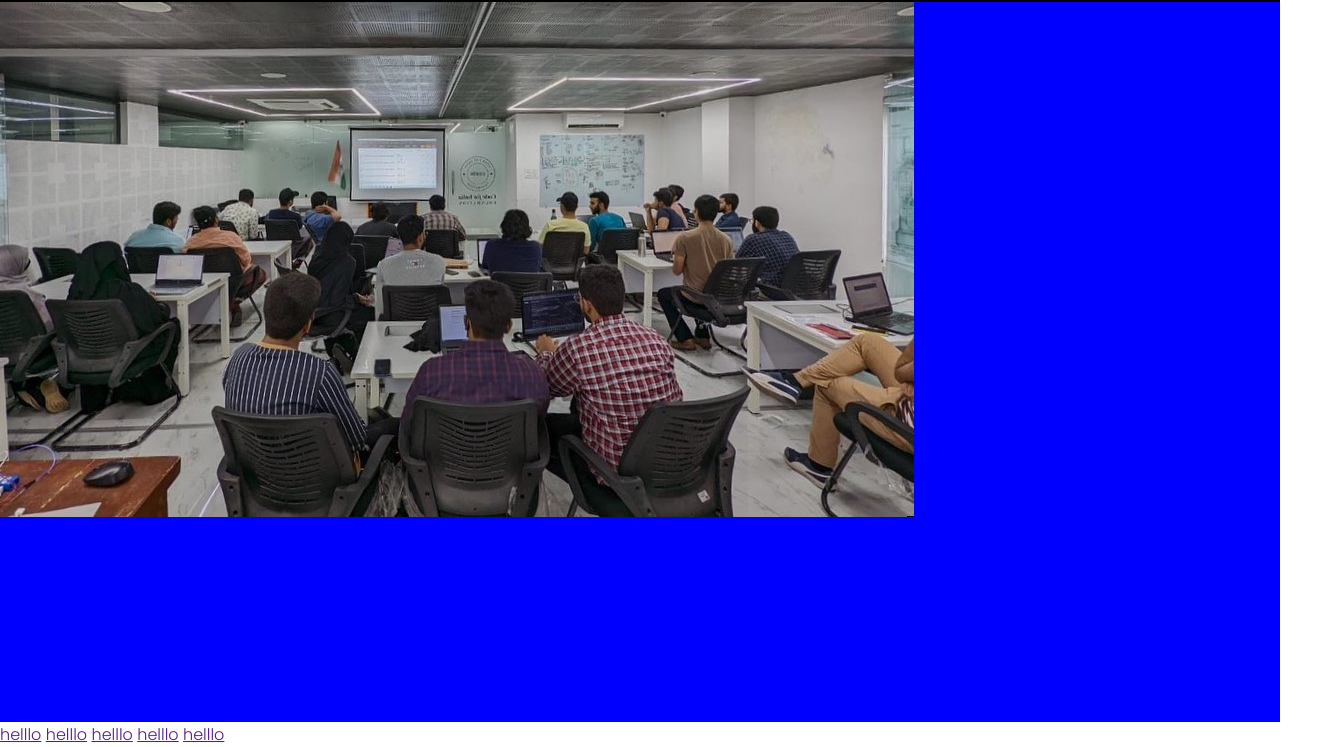
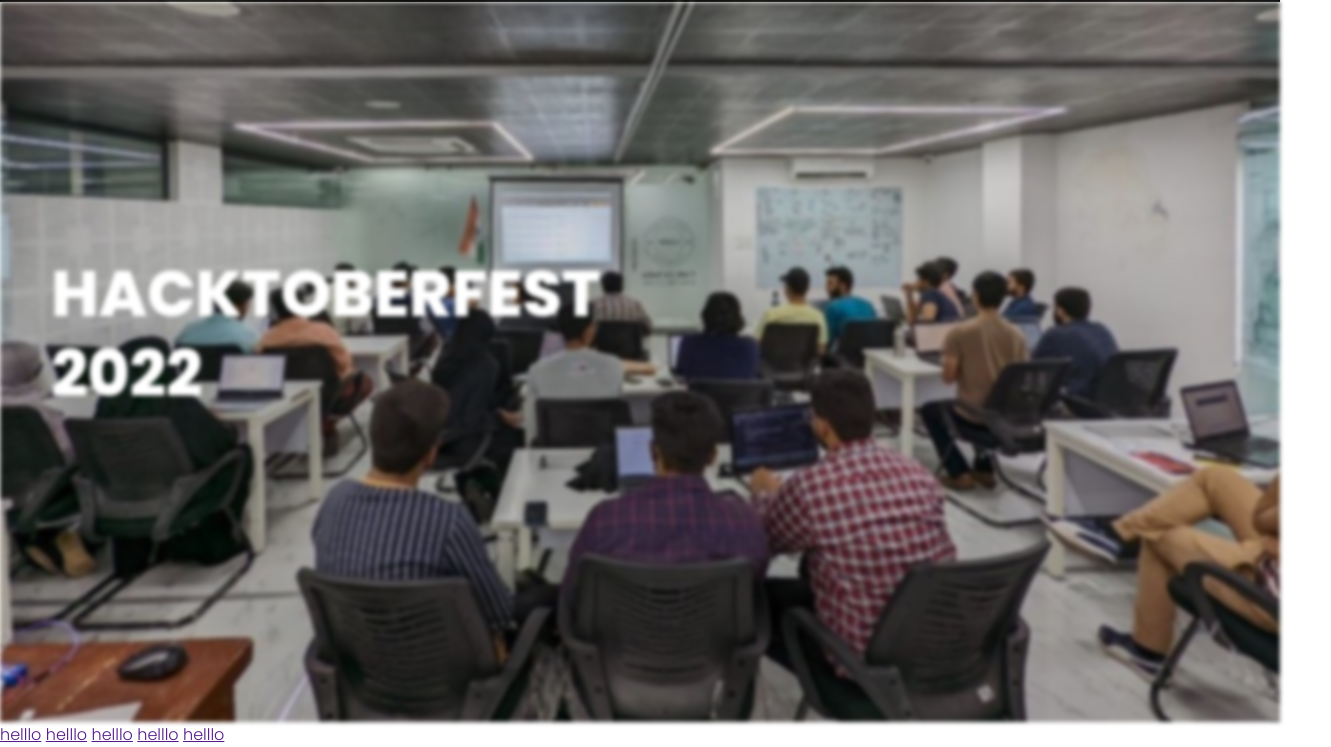
Before and after one commit to oddasif/cfi-hacktober, a plain HTML site: page ui-ux/index.html in a window 1280 px wide. Shown: the part 68-815 px from the top of the page, 1331 px wide, since content can reach past the window. Drawn offline with Linux system fonts and the light colour scheme.

Commit message:
second commit

```diff
--- a/ui-ux/index.html
+++ b/ui-ux/index.html
@@ -28,8 +28,10 @@
     </div>
 
     <div id="home">
-        <img src="/ui-ux/elements/cfi-hackathon.jpg" alt="hackathon-image">
-
+        <div>
+            <h1 class="title-text">HACKTOBERFEST</h1>
+            <h2 class="title-text">2022</h2>
+        </div>
     </div>
 
     <div>
--- a/ui-ux/stylesheets/home.css
+++ b/ui-ux/stylesheets/home.css
@@ -1,11 +1,29 @@
+@import url('https://fonts.googleapis.com/css2?family=Poppins:wght@800&display=swap');
+
 #home {
     width: auto;
     height: calc(100vh - 80px);
-    background-color: blue;
-
+    background-image: url(/ui-ux/elements/cfi-hackathon.jpg);
+    background-repeat: no-repeat;
+    background-position: center;
+    background-size: cover;
+    /* opacity: 0.7; */
+    /* filter: grayscale(100%);
+     */
+    filter: blur(2px)
 }
 
-#home img {
-    max-width: inherit;
-    height: auto;
+#home div {
+    position: relative;
+    top: 35%;
+    left: 4%;
+    display: flex;
+    flex-direction: column;
 }
+
+.title-text {
+    font-size: 5vw;
+    color: white;
+    border: ;
+    line-height: 10vh;
+}
```
